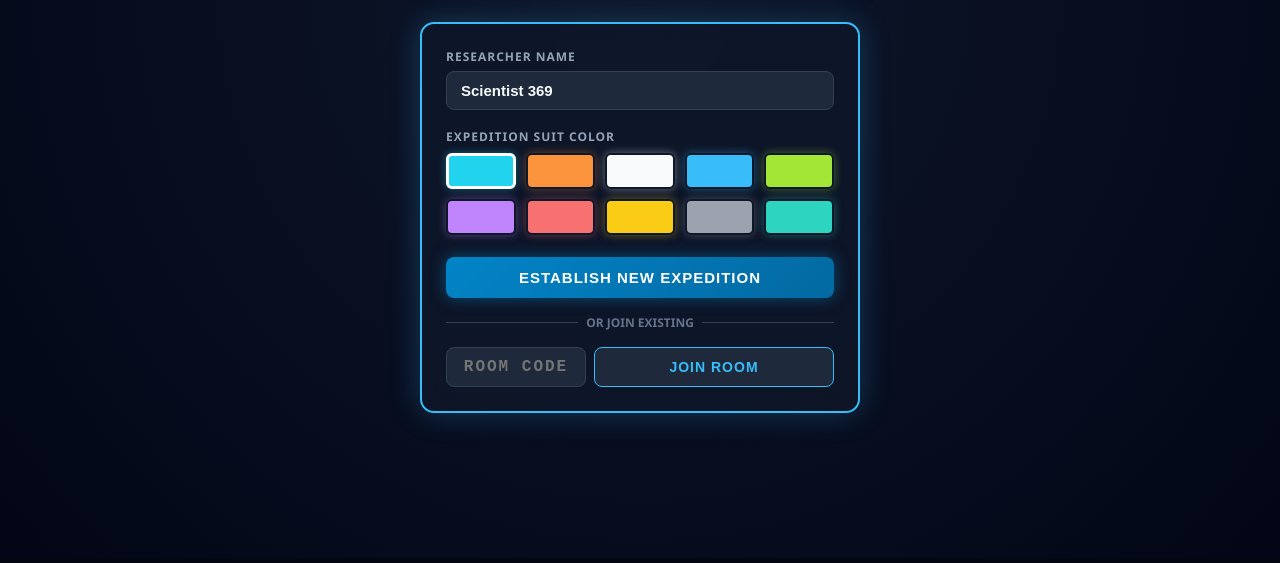
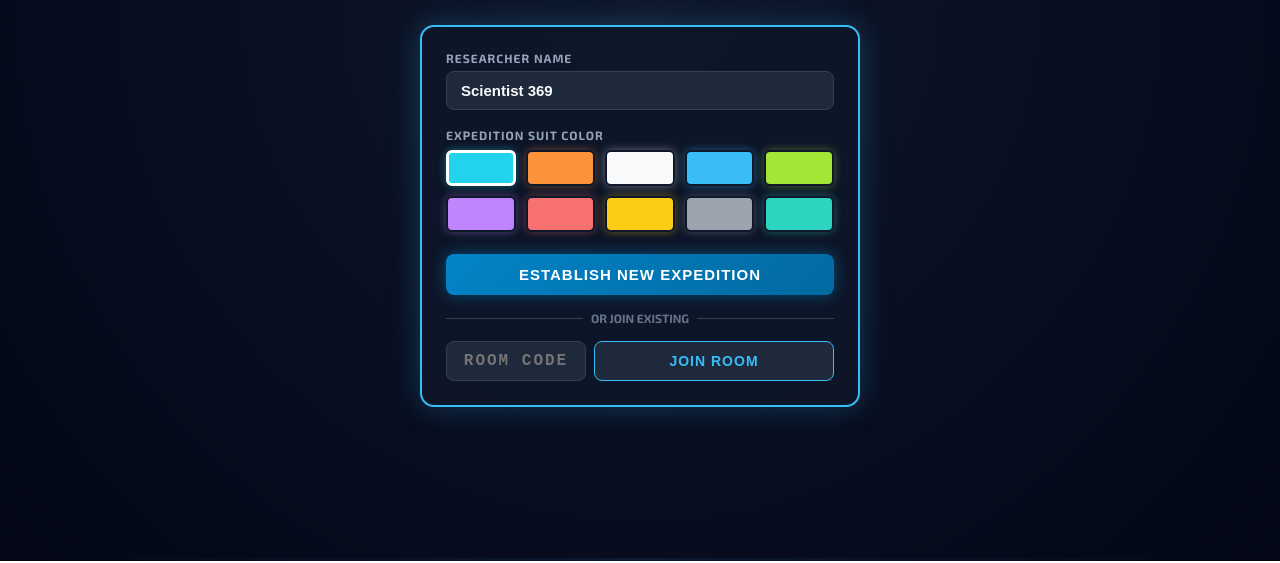
Before and after one commit to kritikhatri/thethaw, a website built with Vite: page client/index.html in a window 1280 px wide. Shown: the part 242-805 px from the top of the page. Built offline with nearby package versions, Linux system fonts and the light colour scheme; files whose address does not match are found by name.

Commit message:
Polish visuals: shaded astronauts, glowing walls and consoles, snow, new fonts
Co-Authored-By: Claude Opus 5.5 <noreply@anthropic.com>

```diff
--- a/client/index.html
+++ b/client/index.html
@@ -4,6 +4,9 @@
   <meta charset="UTF-8" />
   <meta name="viewport" content="width=device-width, initial-scale=1.0, user-scalable=no" />
   <title>The Thaw - 2D Multiplayer Social Deduction</title>
+  <link rel="preconnect" href="https://fonts.googleapis.com" />
+  <link rel="preconnect" href="https://fonts.gstatic.com" crossorigin />
+  <link href="https://fonts.googleapis.com/css2?family=Exo+2:wght@400;600;700&family=Orbitron:wght@600;800&display=swap" rel="stylesheet" />
   <style>
     * {
       box-sizing: border-box;
@@ -17,8 +20,8 @@
       width: 100%;
       height: 100%;
       overflow: hidden;
-      background-color: #030712;
-      font-family: 'Segoe UI', Tahoma, Geneva, Verdana, sans-serif;
+      background: radial-gradient(ellipse at top, #0c1a33 0%, #030712 70%);
+      font-family: 'Exo 2', 'Segoe UI', Tahoma, sans-serif;
       color: #e2e8f0;
     }
 
--- a/client/src/assets/ProceduralGraphics.ts
+++ b/client/src/assets/ProceduralGraphics.ts
@@ -8,6 +8,38 @@ export class ProceduralGraphics {
     this.createConsolesAndVents(scene);
     this.createEmergencyTable(scene);
     this.createFrostOverlayTexture(scene);
+    this.createAtmosphereTextures(scene);
+  }
+
+  /**
+   * Snowflake particle and soft glow used for ambient effects
+   */
+  private static createAtmosphereTextures(scene: Phaser.Scene): void {
+    if (!scene.textures.exists('snowflake')) {
+      const canvas = document.createElement('canvas');
+      canvas.width = 8;
+      canvas.height = 8;
+      const ctx = canvas.getContext('2d')!;
+      const grad = ctx.createRadialGradient(4, 4, 0, 4, 4, 4);
+      grad.addColorStop(0, 'rgba(255, 255, 255, 1)');
+      grad.addColorStop(1, 'rgba(224, 242, 254, 0)');
+      ctx.fillStyle = grad;
+      ctx.fillRect(0, 0, 8, 8);
+      scene.textures.addCanvas('snowflake', canvas);
+    }
+
+    if (!scene.textures.exists('soft_glow')) {
+      const canvas = document.createElement('canvas');
+      canvas.width = 128;
+      canvas.height = 128;
+      const ctx = canvas.getContext('2d')!;
+      const grad = ctx.createRadialGradient(64, 64, 0, 64, 64, 64);
+      grad.addColorStop(0, 'rgba(255, 255, 255, 0.6)');
+      grad.addColorStop(1, 'rgba(255, 255, 255, 0)');
+      ctx.fillStyle = grad;
+      ctx.fillRect(0, 0, 128, 128);
+      scene.textures.addCanvas('soft_glow', canvas);
+    }
   }
 
   /**
@@ -21,14 +53,25 @@ export class ProceduralGraphics {
       canvas.height = 64;
       const ctx = canvas.getContext('2d')!;
 
-      // Dark metallic base
-      ctx.fillStyle = '#1e293b';
+      // Dark metallic base with soft diagonal sheen
+      const floorGrad = ctx.createLinearGradient(0, 0, 64, 64);
+      floorGrad.addColorStop(0, '#243247');
+      floorGrad.addColorStop(1, '#1a2536');
+      ctx.fillStyle = floorGrad;
       ctx.fillRect(0, 0, 64, 64);
 
-      // Plate borders
-      ctx.strokeStyle = '#334155';
-      ctx.lineWidth = 1;
-      ctx.strokeRect(1, 1, 62, 62);
+      // Plate borders: light top-left edge, dark bottom-right edge for bevel
+      ctx.fillStyle = 'rgba(148, 163, 184, 0.18)';
+      ctx.fillRect(0, 0, 64, 1);
+      ctx.fillRect(0, 0, 1, 64);
+      ctx.fillStyle = 'rgba(2, 6, 23, 0.6)';
+      ctx.fillRect(0, 63, 64, 1);
+      ctx.fillRect(63, 0, 1, 64);
+
+      // Center seam splitting the tile into four plates
+      ctx.fillStyle = 'rgba(2, 6, 23, 0.35)';
+      ctx.fillRect(31, 0, 1, 64);
+      ctx.fillRect(0, 31, 64, 1);
 
       // Rivets in corners
       ctx.fillStyle = '#475569';
@@ -114,47 +157,58 @@ export class ProceduralGraphics {
         canvas.height = 48;
         const ctx = canvas.getContext('2d')!;
 
+        ctx.lineWidth = 2.5;
+        ctx.strokeStyle = '#020617';
+        ctx.lineJoin = 'round';
+
         // Backpack (Oxygen/Thermal Tank) on left side
         ctx.fillStyle = c.darkHex;
         ctx.beginPath();
-        ctx.roundRect(4, 15, 8, 20, 3);
+        ctx.roundRect(3, 16, 10, 19, 4);
         ctx.fill();
+        ctx.stroke();
 
-        // Suit Body
-        ctx.fillStyle = c.hex;
+        // Boots (drawn before body so the body overlaps them)
         ctx.beginPath();
-        ctx.ellipse(24, 24, 15, 17, 0, 0, Math.PI * 2);
+        ctx.roundRect(13, 34, 9, 11, 4);
+        ctx.roundRect(26, 34, 9, 11, 4);
         ctx.fill();
+        ctx.stroke();
 
-        // Shading on lower suit
-        ctx.fillStyle = c.darkHex;
+        // Suit body with rounded-capsule shape and vertical shading
+        const bodyGrad = ctx.createLinearGradient(10, 6, 38, 40);
+        bodyGrad.addColorStop(0, c.hex);
+        bodyGrad.addColorStop(1, c.darkHex);
+        ctx.fillStyle = bodyGrad;
         ctx.beginPath();
-        ctx.ellipse(24, 32, 13, 8, 0, 0, Math.PI);
+        ctx.roundRect(9, 6, 30, 34, [15, 15, 8, 8]);
         ctx.fill();
+        ctx.stroke();
 
-        // Left and Right Legs/Boots
-        ctx.fillStyle = c.darkHex;
+        // Rim highlight on the body
+        ctx.strokeStyle = 'rgba(255, 255, 255, 0.35)';
+        ctx.lineWidth = 2;
         ctx.beginPath();
-        ctx.roundRect(14, 37, 8, 8, 3);
-        ctx.roundRect(26, 37, 8, 8, 3);
+        ctx.arc(22, 20, 10, Math.PI * 1.1, Math.PI * 1.45);
+        ctx.stroke();
+
+        // Helmet visor (frosted glass)
+        const visorGrad = ctx.createLinearGradient(22, 11, 40, 25);
+        visorGrad.addColorStop(0, '#bae6fd');
+        visorGrad.addColorStop(0.5, '#38bdf8');
+        visorGrad.addColorStop(1, '#0c4a6e');
+        ctx.fillStyle = visorGrad;
+        ctx.strokeStyle = '#020617';
+        ctx.lineWidth = 2.5;
+        ctx.beginPath();
+        ctx.roundRect(21, 11, 19, 13, 6);
         ctx.fill();
-
-        // Helmet Visor (Cyan glossy reflective glass)
-        ctx.fillStyle = '#082f49';
-        ctx.beginPath();
-        ctx.roundRect(22, 13, 16, 12, 5);
-        ctx.fill();
-
-        // Visor glass sheen
-        ctx.fillStyle = '#38bdf8';
-        ctx.beginPath();
-        ctx.roundRect(24, 14, 13, 9, 4);
-        ctx.fill();
+        ctx.stroke();
 
         // Visor reflection streak
-        ctx.fillStyle = '#ffffff';
+        ctx.fillStyle = 'rgba(255, 255, 255, 0.9)';
         ctx.beginPath();
-        ctx.ellipse(31, 16, 5, 2, -Math.PI / 6, 0, Math.PI * 2);
+        ctx.ellipse(32, 14.5, 5, 1.8, 0, 0, Math.PI * 2);
         ctx.fill();
 
         scene.textures.addCanvas(key, canvas);
@@ -238,16 +292,28 @@ export class ProceduralGraphics {
       canvas.height = 48;
       const ctx = canvas.getContext('2d')!;
 
+      // Screen glow halo
+      ctx.shadowColor = '#38bdf8';
+      ctx.shadowBlur = 10;
+
       // Stand
       ctx.fillStyle = '#334155';
-      ctx.fillRect(8, 16, 32, 28);
+      ctx.beginPath();
+      ctx.roundRect(8, 16, 32, 28, 4);
+      ctx.fill();
+      ctx.shadowBlur = 0;
 
       // Angled monitor
       ctx.fillStyle = '#0f172a';
-      ctx.fillRect(10, 8, 28, 20);
+      ctx.beginPath();
+      ctx.roundRect(10, 8, 28, 20, 3);
+      ctx.fill();
 
       // Glowing screen
-      ctx.fillStyle = '#0284c7';
+      const screenGrad = ctx.createLinearGradient(12, 10, 12, 26);
+      screenGrad.addColorStop(0, '#0ea5e9');
+      screenGrad.addColorStop(1, '#075985');
+      ctx.fillStyle = screenGrad;
       ctx.fillRect(12, 10, 24, 16);
 
       // Animated screen line
--- a/client/src/scenes/GameScene.ts
+++ b/client/src/scenes/GameScene.ts
@@ -127,6 +127,20 @@ export class GameScene extends Phaser.Scene {
 
     this.fogMaskGraphics = this.make.graphics({ x: 0, y: 0 });
 
+    // Drifting snow, pinned to the screen so it falls wherever the camera is
+    const snow = this.add.particles(0, 0, 'snowflake', {
+      x: { min: 0, max: this.scale.width },
+      y: -10,
+      lifespan: 9000,
+      speedY: { min: 20, max: 55 },
+      speedX: { min: -15, max: 15 },
+      scale: { min: 0.4, max: 1.2 },
+      alpha: { start: 0.7, end: 0 },
+      frequency: 90
+    });
+    snow.setScrollFactor(0);
+    snow.setDepth(45);
+
     // Frosting/Thawing Overlay
     this.frostVignette = this.add.image(0, 0, 'frost_vignette');
     this.frostVignette.setScrollFactor(0);
@@ -229,10 +243,22 @@ export class GameScene extends Phaser.Scene {
         }
       }
 
-      // Walls
+      // Ambient ceiling light pooled in the middle of each room
+      const roomLight = this.add.image(r.x + r.width / 2, r.y + r.height / 2, 'soft_glow');
+      roomLight.setDisplaySize(r.width * 0.9, r.height * 0.9);
+      roomLight.setTint(0x7dd3fc);
+      roomLight.setAlpha(0.18);
+      roomLight.setBlendMode(Phaser.BlendModes.ADD);
+      roomLight.setDepth(3);
+
+      // Walls: wide faint stroke for the glow, then a crisp core line
       const wallG = this.add.graphics();
       wallG.setDepth(5);
-      wallG.lineStyle(6, 0x38bdf8, 0.9);
+      wallG.lineStyle(16, 0x38bdf8, 0.12);
+      wallG.strokeRect(r.x, r.y, r.width, r.height);
+      wallG.lineStyle(8, 0x0b1220, 1);
+      wallG.strokeRect(r.x, r.y, r.width, r.height);
+      wallG.lineStyle(3, 0x7dd3fc, 0.95);
       wallG.strokeRect(r.x, r.y, r.width, r.height);
 
       // Room Name Header
@@ -250,6 +276,21 @@ export class GameScene extends Phaser.Scene {
 
     // 4. Task Consoles
     for (const tc of TASK_CONSOLES) {
+      const consoleGlow = this.add.image(tc.x, tc.y, 'soft_glow');
+      consoleGlow.setDisplaySize(90, 90);
+      consoleGlow.setTint(0x38bdf8);
+      consoleGlow.setBlendMode(Phaser.BlendModes.ADD);
+      consoleGlow.setDepth(9);
+      this.tweens.add({
+        targets: consoleGlow,
+        alpha: { from: 0.25, to: 0.7 },
+        duration: 1400,
+        yoyo: true,
+        repeat: -1,
+        ease: 'Sine.easeInOut',
+        delay: Math.random() * 1400
+      });
+
       const consoleSprite = this.add.image(tc.x, tc.y, 'console_task');
       consoleSprite.setDepth(10);
 
@@ -430,17 +471,19 @@ export class GameScene extends Phaser.Scene {
         const container = this.add.container(p.x, p.y);
         container.setDepth(20);
 
+        const shadow = this.add.ellipse(0, 22, 30, 8, 0x000000, 0.4);
         const sprite = this.add.sprite(0, 0, `player_${p.colorKey}`);
         const nameText = this.add.text(0, -32, p.name, {
-          fontFamily: 'monospace',
-          fontSize: '11px',
+          fontFamily: '"Exo 2", sans-serif',
+          fontSize: '12px',
+          fontStyle: 'bold',
           color: '#ffffff',
           stroke: '#000000',
           strokeThickness: 3
         });
         nameText.setOrigin(0.5);
 
-        container.add([sprite, nameText]);
+        container.add([shadow, sprite, nameText]);
         visual = { container, sprite, nameText, targetX: p.x, targetY: p.y };
         this.playerVisuals.set(id, visual);
       }
```
